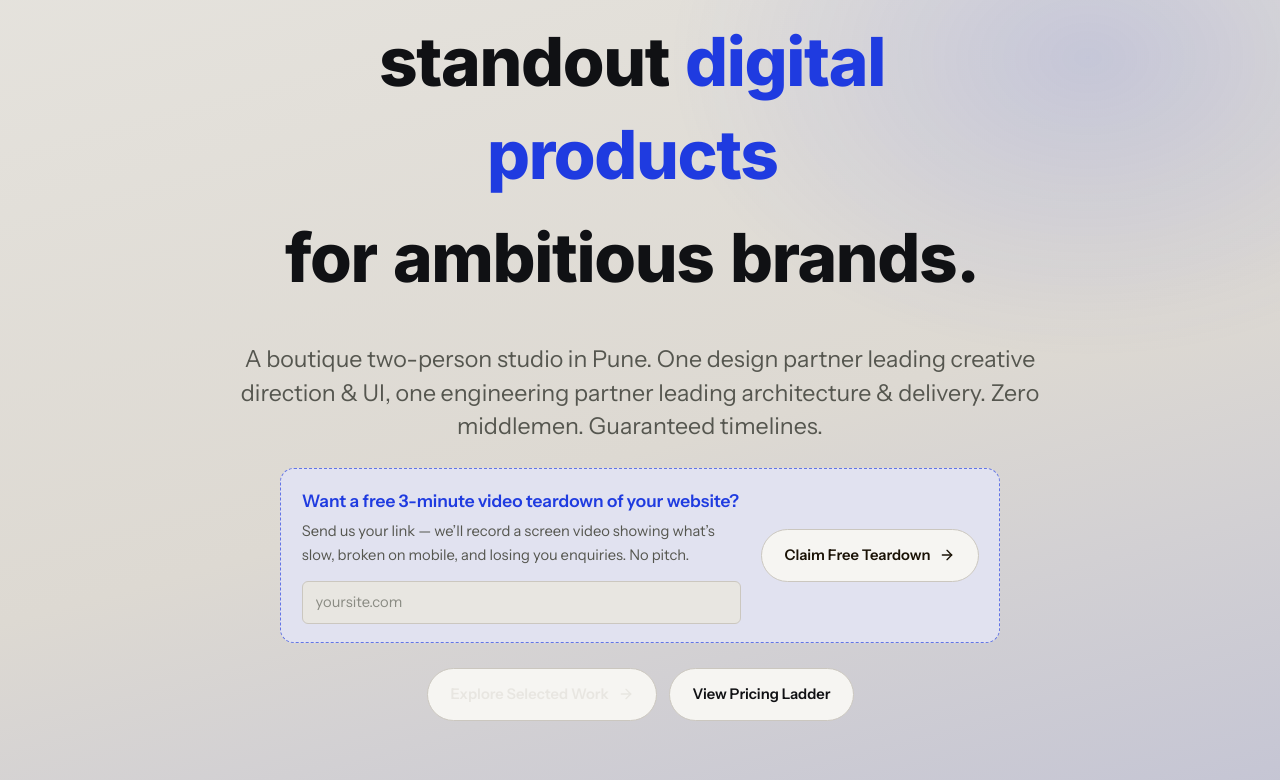
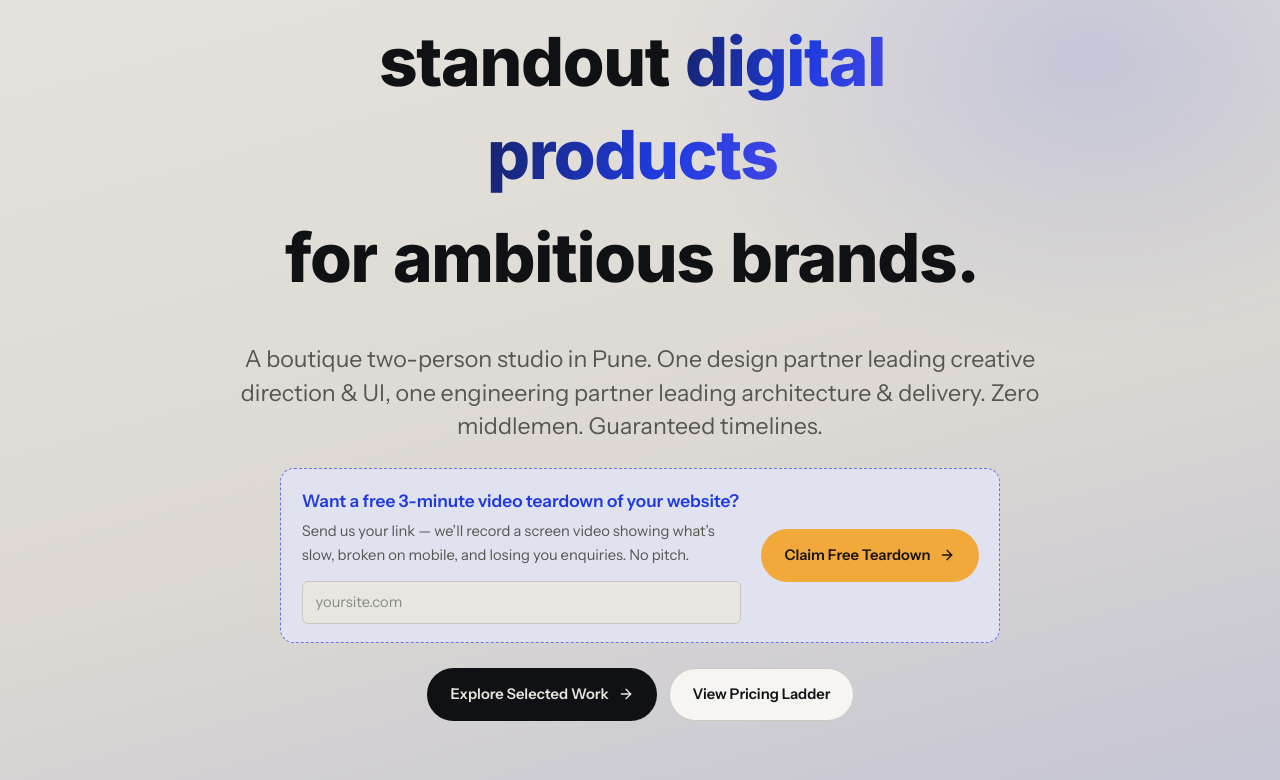
Before and after one commit to shanzxt/DailyGrit, a React (Vite) app: page / in a window 1280 px wide. Shown: the part 340-1120 px from the top of the page. Built offline with nearby package versions, Linux system fonts and the light colour scheme; no server answers.

Commit message:
your commit message

```diff
--- a/src/components/Hero.css
+++ b/src/components/Hero.css
@@ -47,7 +47,22 @@
 .hero-line { display: block; overflow: visible; padding-block: 0.08em; }
 .hero-word { display: inline-block; overflow: hidden; margin-right: 0.24em; }
 .hero-word > span { display: inline-block; will-change: transform; }
-.hero-word-accent > span { color: var(--accent); }
+
+/* Gradient runs through the accent words themselves — pale at the start,
+   full accent by the end. The plain colour is a fallback for browsers
+   without background-clip:text. */
+.hero-word-accent > span {
+  color: var(--accent);
+  background-image: linear-gradient(
+    100deg,
+    color-mix(in srgb, var(--accent) 45%, var(--fg)) 0%,
+    var(--accent) 60%,
+    color-mix(in srgb, var(--accent) 78%, #b06cf0) 100%
+  );
+  -webkit-background-clip: text;
+  background-clip: text;
+  -webkit-text-fill-color: transparent;
+}
 
 .hero-lede {
   font-size: var(--t-lg);
@@ -97,20 +112,28 @@
 
 .hero-ctas { justify-content: center; }
 
-.btn-amber {
+/* Doubled class (.btn.btn-x) so these beat the base .btn rule in
+   global.css, which loads after this file and would otherwise win. */
+.btn.btn-amber {
   background: var(--amber);
   color: #1a1206;
   border-color: transparent;
   font-weight: 700;
 }
-.btn-amber:hover { background: color-mix(in srgb, var(--amber) 85%, black); }
+.btn.btn-amber:hover {
+  background: color-mix(in srgb, var(--amber) 85%, black);
+  border-color: transparent;
+}
 
-.btn-light {
+.btn.btn-light {
   background: var(--fg);
   color: var(--bg);
   border-color: transparent;
 }
-.btn-light:hover { background: color-mix(in srgb, var(--fg) 88%, transparent); }
+.btn.btn-light:hover {
+  background: color-mix(in srgb, var(--fg) 85%, var(--accent));
+  border-color: transparent;
+}
 
 .hero-facts {
   display: grid;
```
